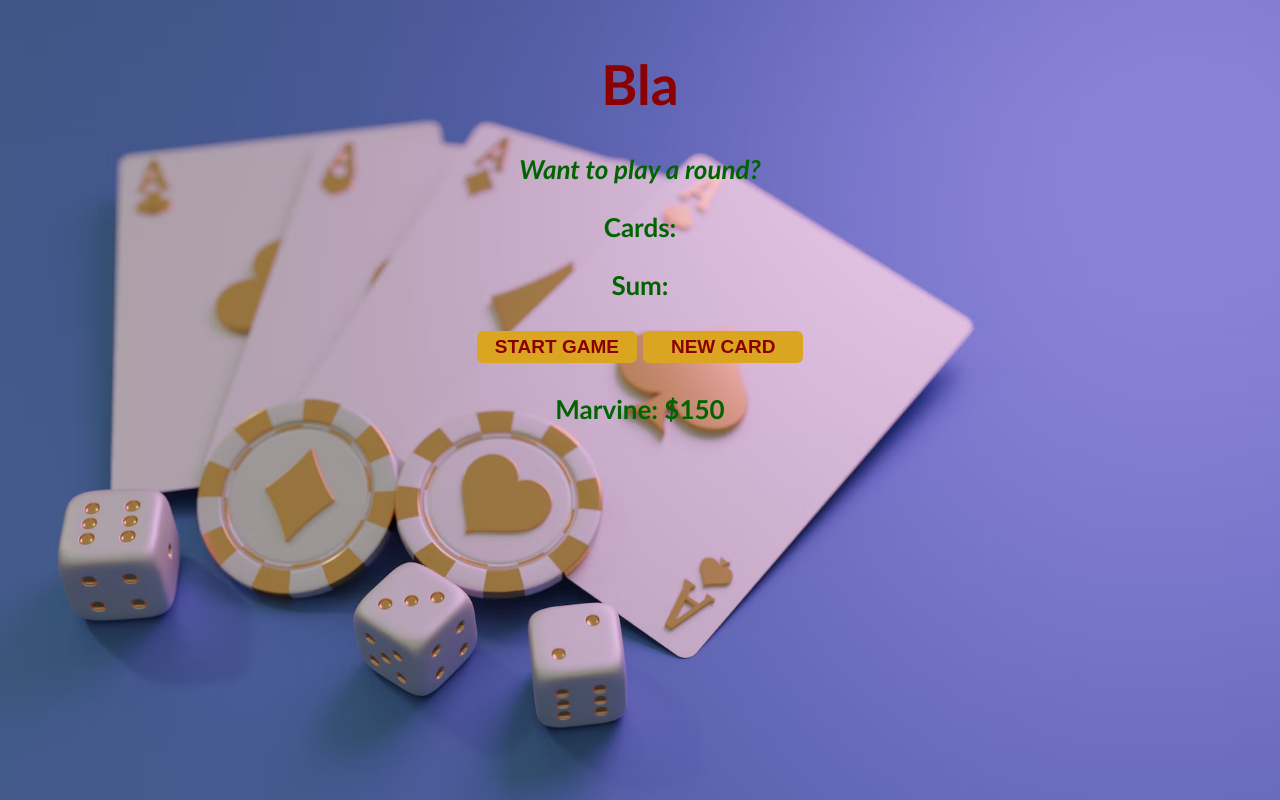
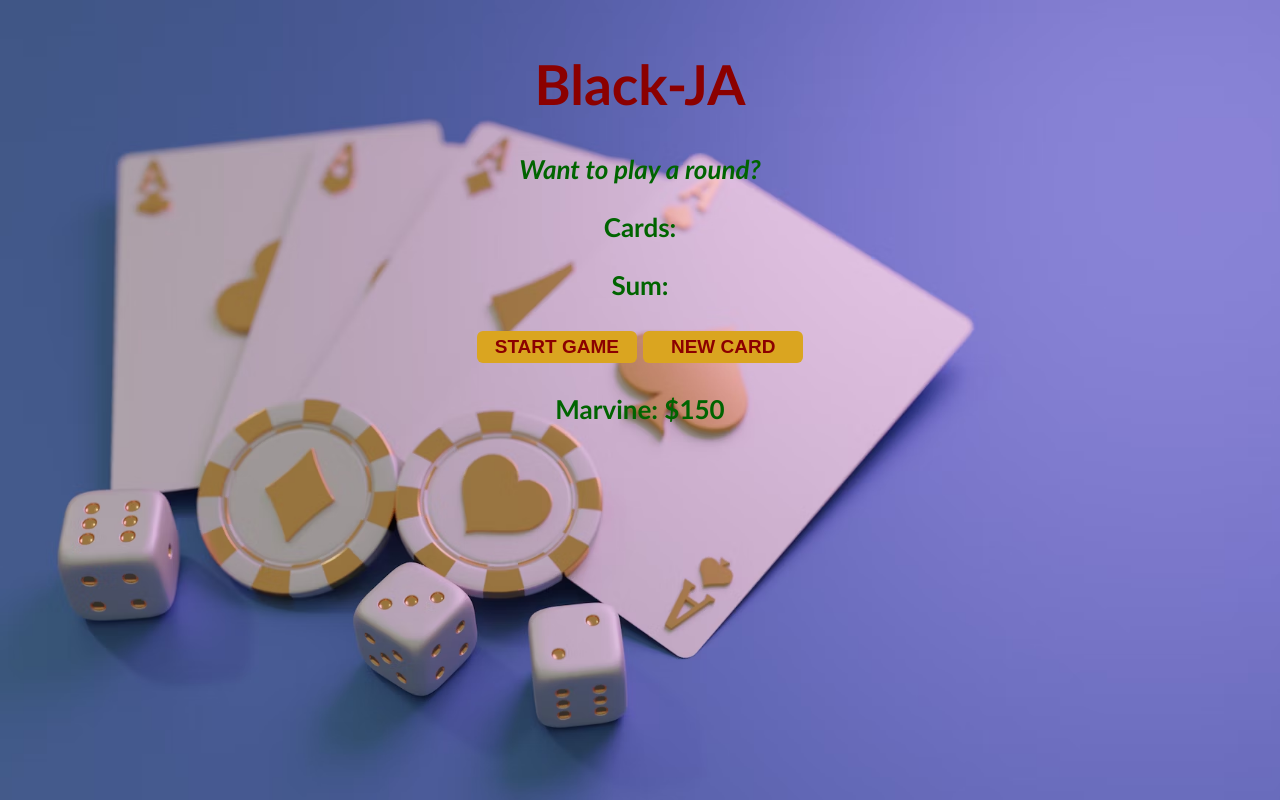
Before and after one commit to 896ma/Black-Jack-Game, a plain HTML site: page index.html in a window 1280 px wide. Drawn offline with Linux system fonts and the light colour scheme.

Commit message:
Update index.html

```diff
--- a/index.html
+++ b/index.html
@@ -5,7 +5,7 @@
 
 </head>
 <body>
-<h1>Bla</h1>
+<h1>Black-JA</h1>
 
 <p id="message-el">Want to play a round?</p>
 <p id="cards-el">Cards:</p>
```
